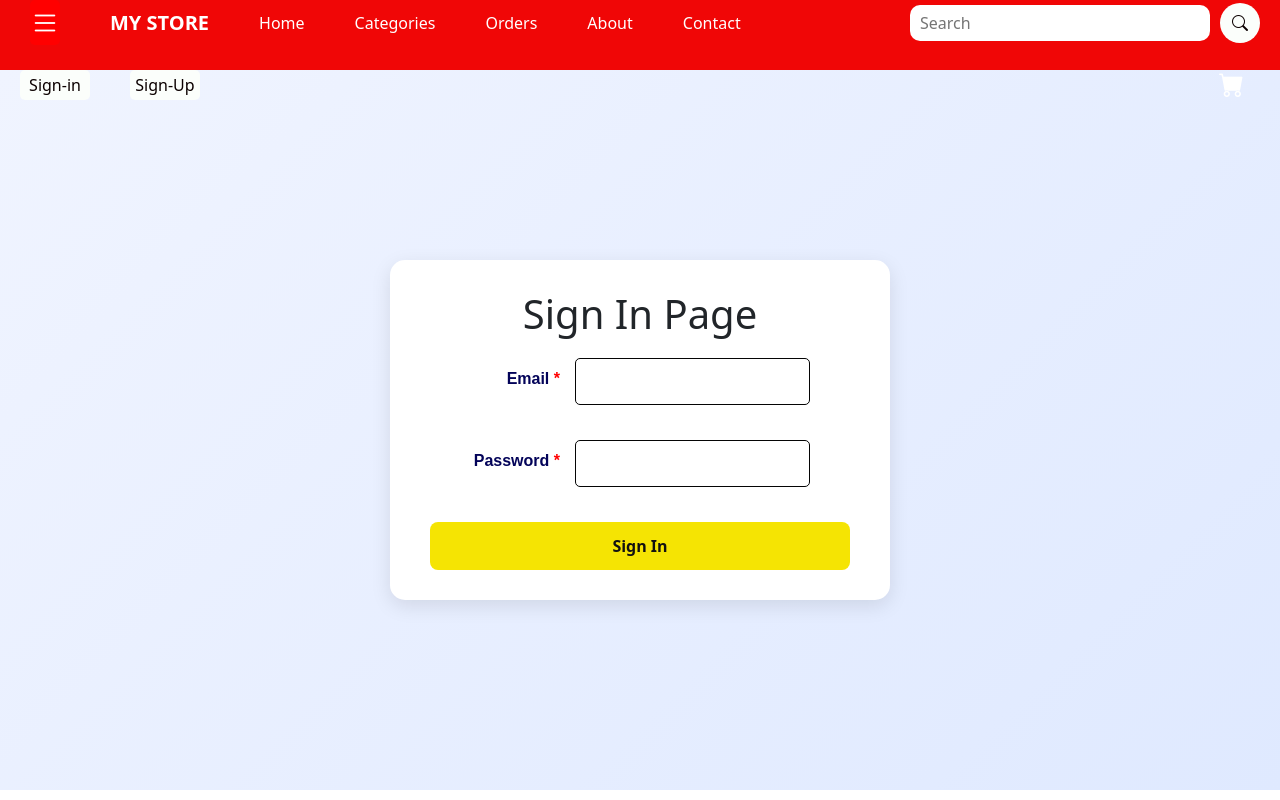
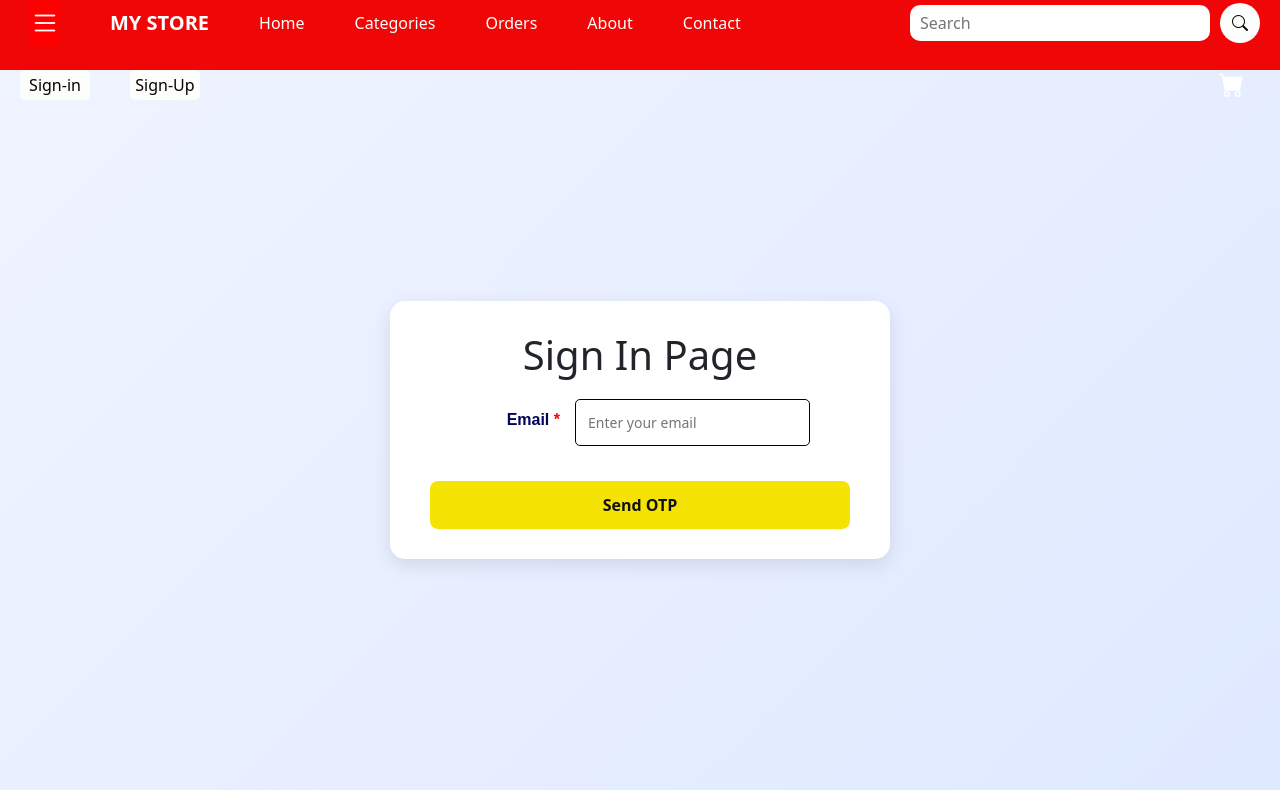
Before and after one commit to arunbolli99-cell/My-store, a React (Vite) app in the folder my-app/: page /sign-in in a window 1280 px wide. Built offline with nearby package versions, Linux system fonts and the light colour scheme.

Commit message:
Your commit message here

```diff
--- a/my-app/src/Sign_in.jsx
+++ b/my-app/src/Sign_in.jsx
@@ -8,25 +8,61 @@ function SignIn() {
   const navigate = useNavigate();
   const { signin } = UseAuth();
 
+  const [step, setStep] = useState("email");
   const [formData, setFormData] = useState({
     email: "",
-    password: "",
   });
+  const [otp, setOtp] = useState("");
   const [error, setError] = useState("");
   const [isLoading, setIsLoading] = useState(false);
 
-  const handleChange = (e) => {
+  const handleEmailChange = (e) => {
     setFormData({ ...formData, [e.target.name]: e.target.value });
     setError("");
   };
 
-  const handleSubmit = async (e) => {
+  const handleOtpChange = (e) => {
+    setOtp(e.target.value);
+    setError("");
+  };
+
+  const handleSendOtp = async (e) => {
     e.preventDefault();
+
+    if (!formData.email.trim()) {
+      setError("Please enter your email");
+      return;
+    }
+
     setIsLoading(true);
     setError("");
 
     try {
-      const response = await apiService.login(formData.email, formData.password);
+      await apiService.sendOtp(formData.email);
+      setStep("otp");
+      alert("✅ OTP sent to your registered mobile number!");
+    } catch (err) {
+      console.error(err);
+      setError(err.message || "Failed to send OTP");
+      alert(err.message || "Failed to send OTP");
+    } finally {
+      setIsLoading(false);
+    }
+  };
+
+  const handleVerifyOtp = async (e) => {
+    e.preventDefault();
+
+    if (!otp.trim()) {
+      setError("Please enter the OTP");
+      return;
+    }
+
+    setIsLoading(true);
+    setError("");
+
+    try {
+      const response = await apiService.verifyOtp(formData.email, otp);
 
       signin({
         token: response.token,
@@ -40,11 +76,17 @@ function SignIn() {
       navigate("/");
     } catch (err) {
       console.error(err);
-      setError(err.message || "Invalid credentials");
-      alert(err.message || "Invalid credentials");
+      setError(err.message || "Invalid OTP");
+      alert(err.message || "Invalid OTP");
     } finally {
       setIsLoading(false);
     }
+  };
+
+  const handleBackToEmail = () => {
+    setStep("email");
+    setOtp("");
+    setError("");
   };
 
   return (
@@ -52,7 +94,8 @@ function SignIn() {
       <div className="signIn_box">
         <h1>Sign In Page</h1>
 
-        <form className="sign-in_form" onSubmit={handleSubmit}>
+        {step === "email" && (
+          <form className="sign-in_form" onSubmit={handleSendOtp}>
             <div id="username_div" className="form-group">
               <label>
                 Email <span className="required">*</span>
@@ -62,21 +105,8 @@ function SignIn() {
                 type="email"
                 name="email"
                 value={formData.email}
-              onChange={handleChange}
-              required
-            />
-          </div>
-
-          <div id="password_div" className="form-group">
-            <label>
-              Password <span className="required">*</span>
-            </label>
-            <input
-              id="password_input"
-              type="password"
-              name="password"
-              value={formData.password}
-              onChange={handleChange}
+                onChange={handleEmailChange}
+                placeholder="Enter your email"
                 required
               />
             </div>
@@ -84,9 +114,48 @@ function SignIn() {
             {error && <p className="error-message">{error}</p>}
 
             <button className="submit_btn" type="submit" disabled={isLoading}>
-            {isLoading ? "Signing In..." : "Sign In"}
+              {isLoading ? "Sending OTP..." : "Send OTP"}
             </button>
           </form>
+        )}
+
+        {step === "otp" && (
+          <form className="sign-in_form" onSubmit={handleVerifyOtp}>
+            <p style={{ textAlign: "center", marginBottom: "20px" }}>
+              OTP has been sent to your registered mobile number
+            </p>
+
+            <div className="form-group">
+              <label>
+                Enter OTP <span className="required">*</span>
+              </label>
+              <input
+                type="text"
+                value={otp}
+                onChange={handleOtpChange}
+                placeholder="Enter 6-digit OTP"
+                maxLength="6"
+                required
+              />
+            </div>
+
+            {error && <p className="error-message">{error}</p>}
+
+            <button className="submit_btn" type="submit" disabled={isLoading}>
+              {isLoading ? "Verifying OTP..." : "Verify OTP"}
+            </button>
+
+            <button
+              type="button"
+              className="submit_btn"
+              style={{ marginTop: "10px", backgroundColor: "#6c757d" }}
+              onClick={handleBackToEmail}
+              disabled={isLoading}
+            >
+              Back to Email
+            </button>
+          </form>
+        )}
       </div>
     </div>
   );
--- a/my-app/src/apiService.jsx
+++ b/my-app/src/apiService.jsx
@@ -49,6 +49,24 @@ export const apiService = {
       method: 'POST',
       headers: { 'Content-Type': 'application/json' },
       body: JSON.stringify({ email, password }),
+    });
+    return handleResponse(response);
+  },
+
+  sendOtp: async (email) => {
+    const response = await fetch(`${API_BASE_URL}/auth/send-otp`, {
+      method: 'POST',
+      headers: { 'Content-Type': 'application/json' },
+      body: JSON.stringify({ email }),
+    });
+    return handleResponse(response);
+  },
+
+  verifyOtp: async (email, otp) => {
+    const response = await fetch(`${API_BASE_URL}/auth/verify-otp`, {
+      method: 'POST',
+      headers: { 'Content-Type': 'application/json' },
+      body: JSON.stringify({ email, otp }),
     });
     return handleResponse(response);
   },
```
Lines whose indentation alone changed are shown as unchanged.
